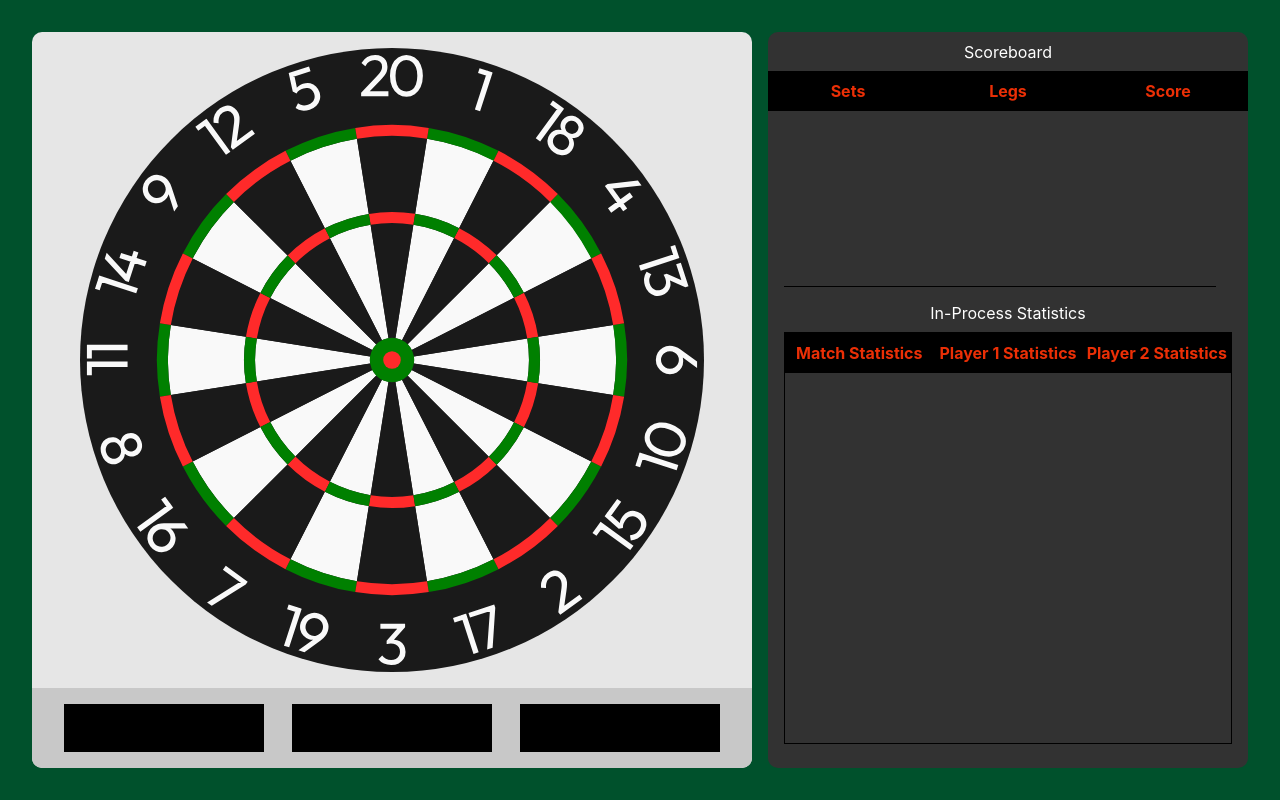
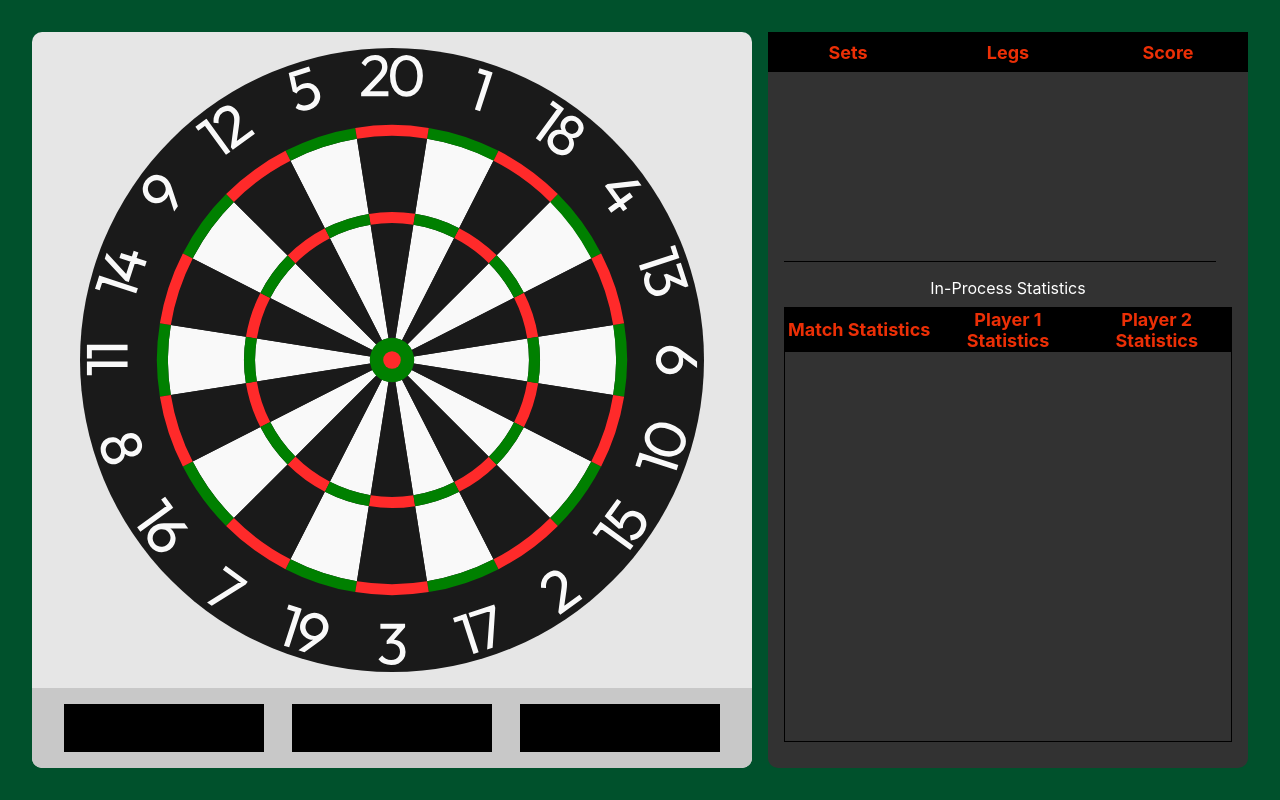
Before and after one commit to alex-y-z/OnPoint, an Electron app: page src/spectator.html in a window 1280 px wide. Drawn offline with nearby package versions, Linux system fonts and the light colour scheme; no server answers.

Commit message:
Update layout

```diff
--- a/src/scorer.css
+++ b/src/scorer.css
@@ -225,6 +225,7 @@ table {
 thead {
   color: var(--ac-color-4);
   background-color: var(--bg-color-1);
+  font-size: 18px;
 }
 
 td {
@@ -237,8 +238,17 @@ tr {
   height: 2.5rem;
 }
 
+#p1SetsWon, #p1LegsWon, #p1Score {
+  font-size: 30px;
+}
+
+#p2SetsWon, #p2LegsWon, #p2Score {
+  font-size: 30px;
+}
+
 #p1, #p2 {
-  font-size: 25px;
+  padding-bottom: 7%;
+  font-size: 22px;
 }
 
 .table-num {
--- a/src/spectator.css
+++ b/src/spectator.css
@@ -183,6 +183,7 @@ table {
 thead {
   color: var(--ac-color-4);
   background-color: var(--bg-color-1);
+  font-size: 18px;
 }
 
 td {
@@ -195,8 +196,17 @@ tr {
   height: 2.5rem;
 }
 
+#p1SetsWon, #p1LegsWon, #p1Score {
+  font-size: 30px;
+}
+
+#p2SetsWon, #p2LegsWon, #p2Score {
+  font-size: 30px;
+}
+
 #p1, #p2 {
-  font-size: 25px;
+  padding-bottom: 7%;
+  font-size: 22px;
 }
 
 .table-num {
--- a/src/spectator.html
+++ b/src/spectator.html
@@ -596,7 +596,6 @@
     <!--RIGHT PANEL: Scoreboard & Statistics-->
     <div id="right-panel">
       <table id="scoreboard">
-        <caption>Scoreboard</caption>
         <thead>
           <!--HEADER-->
           <tr>
```
